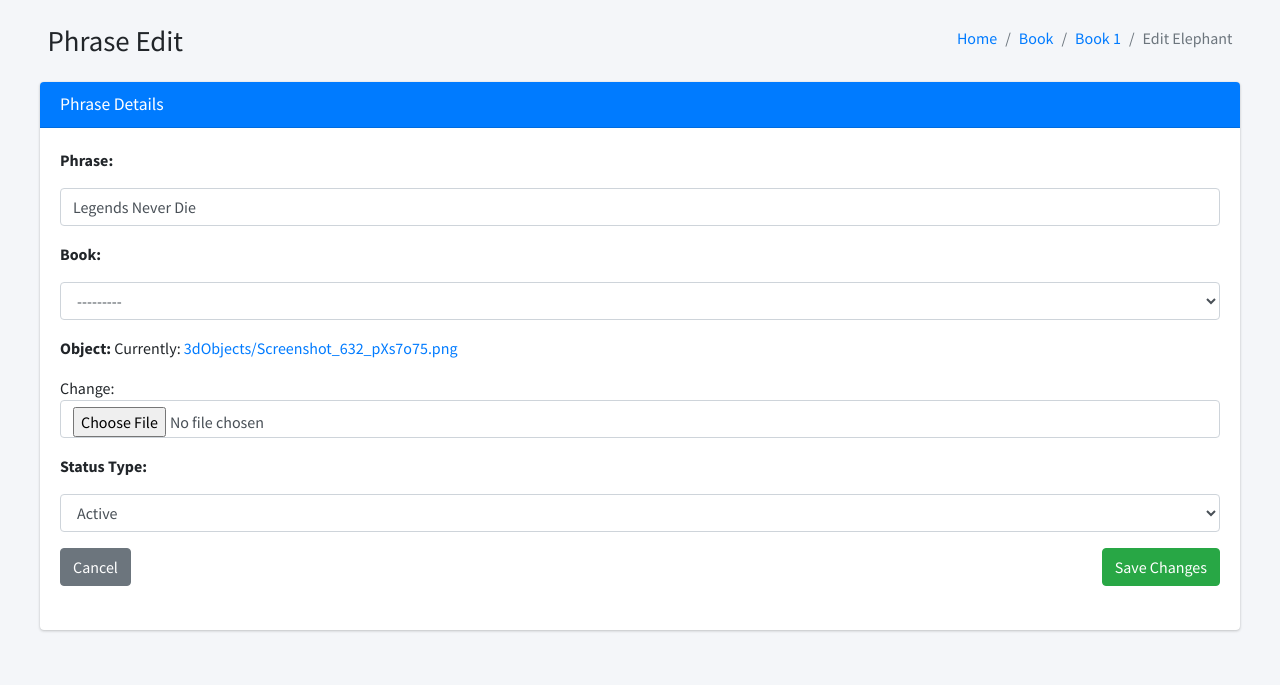
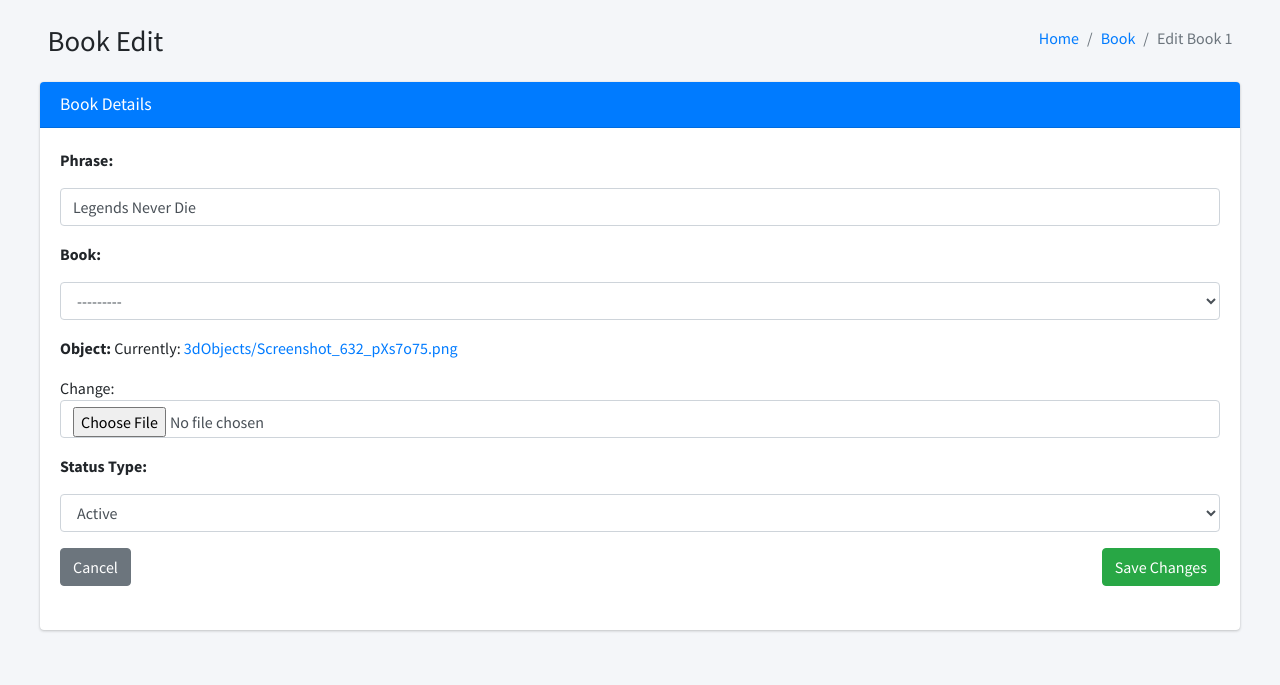
Before and after one commit to Assystant/BookAR-Server, a Django app: page /book-ui/18/phrase-edit/18/ in a window 1280 px wide. Shown: the part 57-742 px from the top of the page. Run offline with Django 3.2, Linux system fonts and the light colour scheme; data comes from the database, SQL or seed files in the repository; some libraries are stand-ins or nearby versions.

```diff
--- a/book_ui/forms.py
+++ b/book_ui/forms.py
@@ -39,7 +39,7 @@ class PhraseForm(ModelForm):
             {"placeholder": "Book", "class": "form-control"}
         )
         self.fields["object"].widget.attrs.update(
-            {"placeholder": "3dObject", "class": "form-control"}
+            {"placeholder": "3dObject", "class": "form-control","required":"false"}
         )
 
 
--- a/book_ui/templates/books/details/edit/index.html
+++ b/book_ui/templates/books/details/edit/index.html
@@ -7,14 +7,13 @@
       <div class="container-fluid">
         <div class="row mb-2">
           <div class="col-sm-6">
-            <h1>Phrase Edit</h1>
+            <h1>Book Edit</h1>
           </div>
           <div class="col-sm-6">
             <ol class="breadcrumb float-sm-right">
               <li class="breadcrumb-item"><a href="#">Home</a></li>
               <li class="breadcrumb-item"><a href="#">Book</a></li>
-              <li class="breadcrumb-item"><a href="#">Book 1</a></li>
-              <li class="breadcrumb-item active">Edit Elephant</li>
+              <li class="breadcrumb-item active">Edit Book 1</li>
             </ol>
           </div>
         </div>
@@ -27,14 +26,14 @@
         <div class="col-md-12">
           <div class="card card-primary">
             <div class="card-header">
-              <h3 class="card-title">Phrase Details</h3>
+              <h3 class="card-title">Book Details</h3>
               <div class="card-tools">
                 <!-- <button type="button" class="btn btn-tool" data-card-widget="collapse" data-toggle="tooltip" title="Collapse">
                   <i class="fas fa-minus"></i></button> -->
               </div>
             </div>
             <div class="card-body">
-            <form action="/book-ui/{{bookid}}/phrase-list/" method="POST" autocomplete="off" class="" enctype="multipart/form-data">
+              <form action="" method="POST" autocomplete="off" class="" enctype="multipart/form-data">
                   {% csrf_token %} {% for field in form %}
                   <div class="form-group">
                       <label for="{{ field.auto_id }}">{{ field.label_tag }}</label>
@@ -49,15 +48,20 @@
                     </div>
                   </div>
               </form>
-            </div>
             <!-- /.card-body -->
           </div>
           <!-- /.card -->
         </div>
       </div>
+
+
+
+
+<!--      <form method="post" action="#" >{% csrf_token %}-->
+<!--          {{ form.as_table }}-->
+<!--          <input type="submit" value="Submit"/>-->
+<!--      </form>-->
     </section>
     <!-- /.content -->
 
-
-
 {% endblock body %}
```
